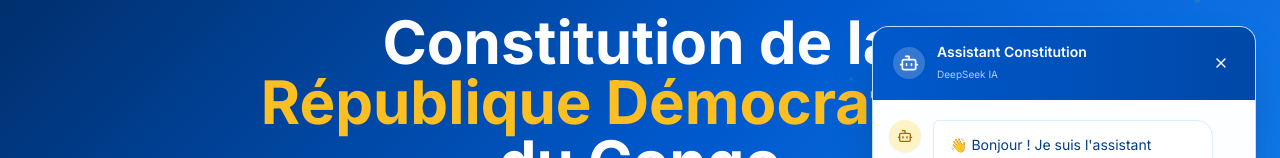
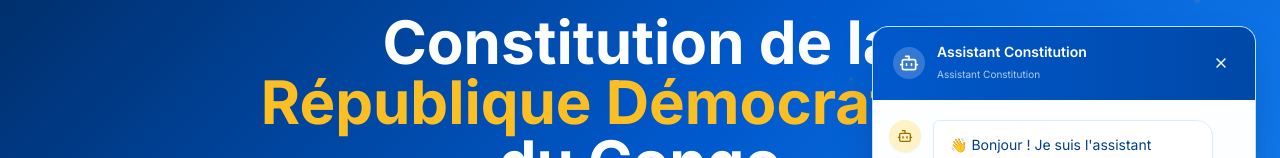
Before and after one commit to jkmpro9/constitution_rdc, a Next.js app: page / in a window 1280 px wide. Both pictures are taken after a click on the button "Assistant Constitution". Shown: the part 232-390 px from the top of the page. Built offline with nearby package versions, Linux system fonts and the light colour scheme.

Commit message:
fix: enlever 'DeepSeek IA' du chat

```diff
--- a/src/components/assistant/AssistantPanel.tsx
+++ b/src/components/assistant/AssistantPanel.tsx
@@ -146,7 +146,7 @@ export default function AssistantPanel({
                 <span className="text-sm font-semibold block leading-tight">
                   Assistant Constitution
                 </span>
-                <span className="text-[10px] text-white/70">DeepSeek IA</span>
+                <span className="text-[10px] text-white/70">Assistant Constitution</span>
               </div>
             </div>
             <button
```
